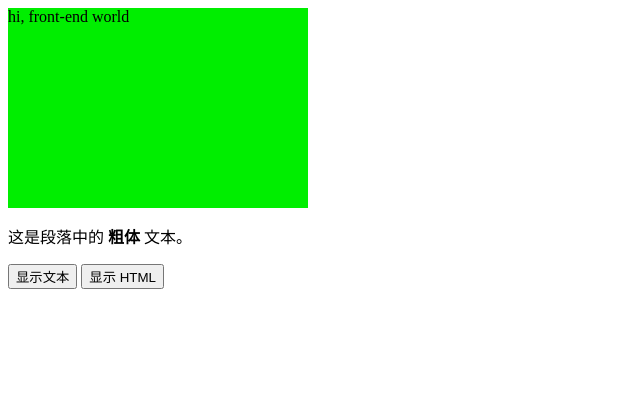
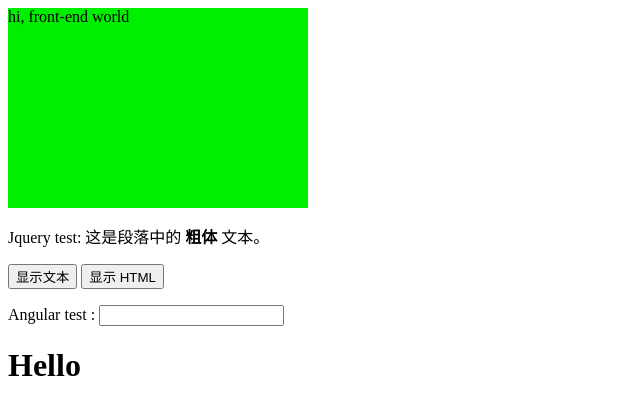
Before and after one commit to kswapd/ui-arch, a website: page src/index.html in a window 1280 px wide. Shown: the whole page, without its empty margins (0-640 px from the left). Drawn offline with nearby package versions, Linux system fonts and the light colour scheme; files that its build step writes are made by us from their sources.

Commit message:
add angular

```diff
--- a/bower.json
+++ b/bower.json
@@ -8,6 +8,7 @@
   "license": "MIT",
   "homepage": "https://github.com/kswapd/ui-arch",
   "dependencies": {
-    "jquery": "^3.2.1"
+    "jquery": "^3.2.1",
+    "angular": "1.5.7"
   }
 }
--- a/src/index.html
+++ b/src/index.html
@@ -14,6 +14,7 @@
 
 <!-- bower:js -->
 <script src="../bower_components/jquery/dist/jquery.js"></script>
+<script src="../bower_components/angular/angular.js"></script>
 <!-- endbower -->
 
 <!-- inject:js -->
@@ -28,9 +29,25 @@
 </div>
 
 
-<p id="test">这是段落中的 <b>粗体</b> 文本。</p>
+<p id="test">Jquery test: 这是段落中的 <b>粗体</b> 文本。</p>
 <button id="btn1">显示文本</button>
 <button id="btn2">显示 HTML</button>
+
+
+
+
+<div ng-app="">
+ 	<p>Angular test : <input type="text" ng-model="name"></p>
+ 	<h1>Hello {{name}}</h1>
+</div>
+
+
+
+
+
+
+
+
 
 <script>
 hi();
--- a/src/js/index.js
+++ b/src/js/index.js
@@ -1,6 +1,6 @@
 function hi(){
 
-    console.log('hi, js code');
+    console.log('hi, js code3');
 }
 
 $(document).ready(function(){
```
Also changed, not shown: 1 other file.
